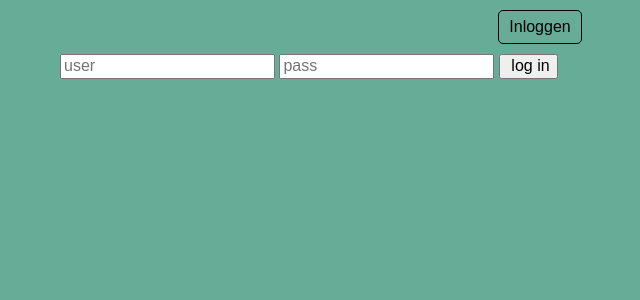
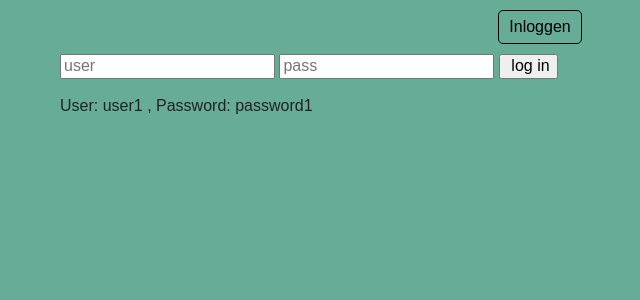
Before and after one commit to CatGirlBaphomet/PRA_B3, a PHP site: page /pra_b3/login/login.php in a window 1280 px wide. Shown: the top 300 px of the page, without its empty margins (100-740 px from the left). Run offline with PHP 8.4, Linux system fonts and the light colour scheme; some libraries are stand-ins or nearby versions.

Commit message:
hulp toegevoegd
wachtword en user toegevoegd voor de anderen

```diff
--- a/login/login.php
+++ b/login/login.php
@@ -21,9 +21,8 @@
             <input type="text" name="username" placeholder="user">
             <input type="password" name="password" placeholder="pass">
             <!-- nog een submit-knop -->
-
             <input type="submit" value=" log in">
-
+            <p> User: user1 , Password: password1 <p>
         </form>
     </div>
 
```
